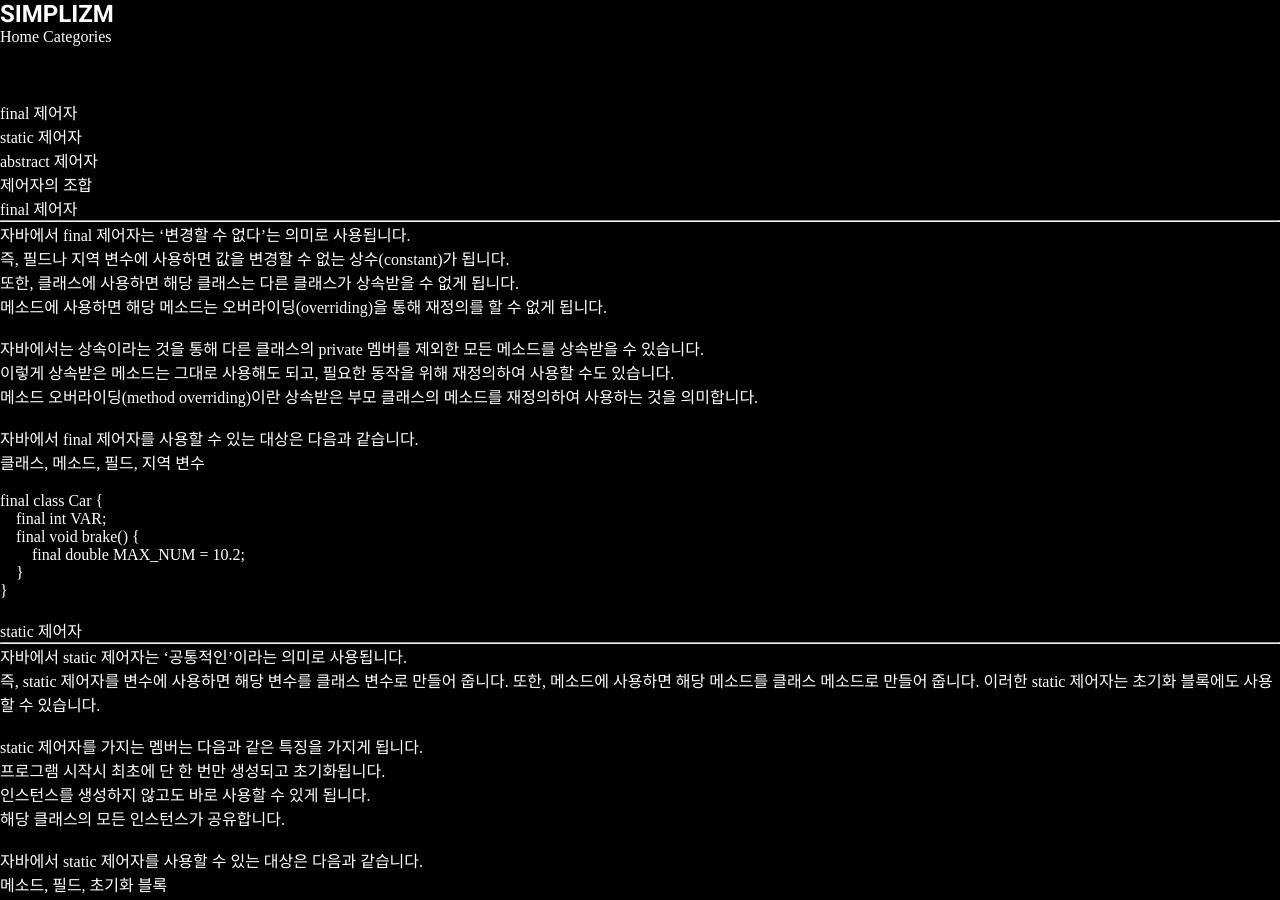
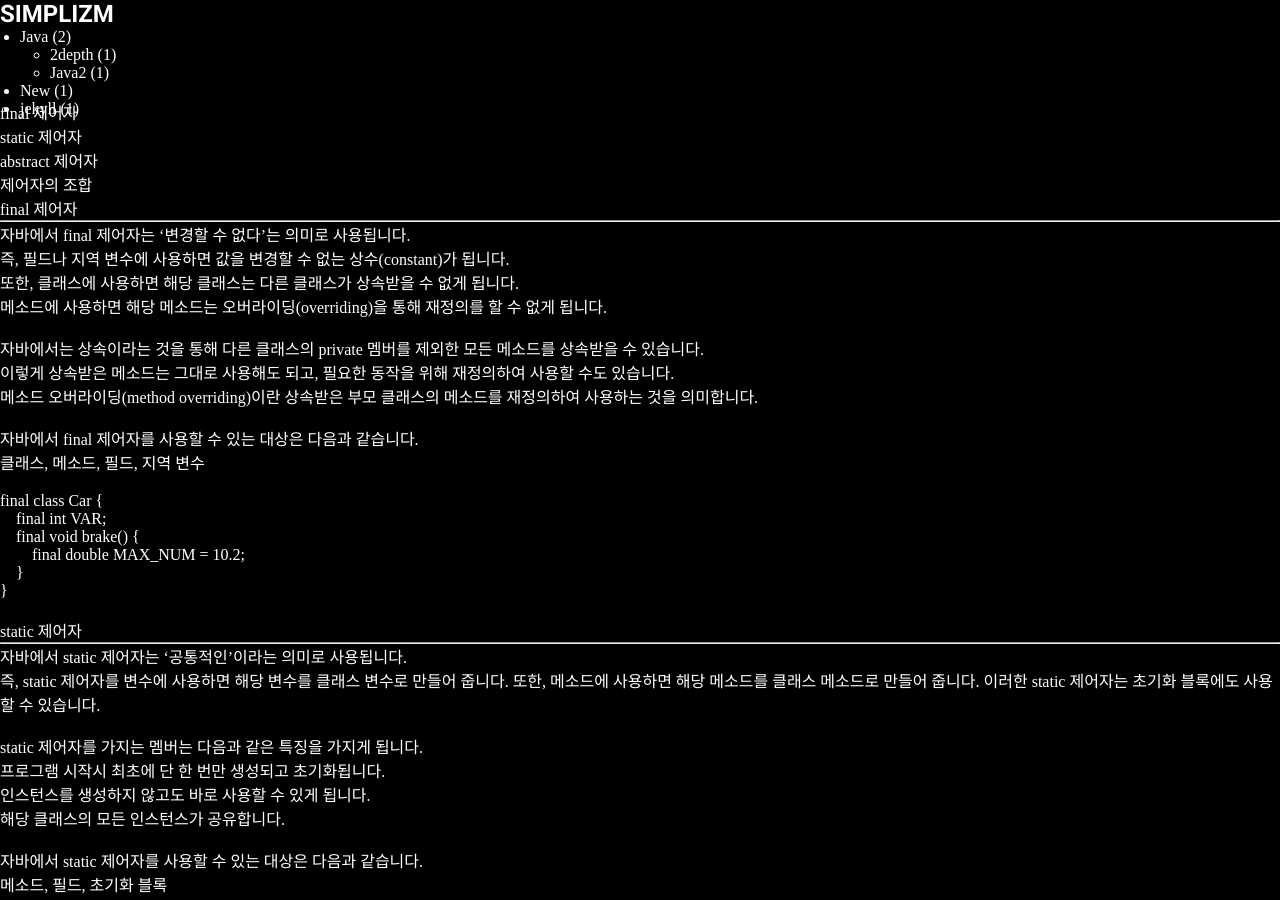
Before and after one commit to shinyj1991/shinyj1991.github.io, a Jekyll site: the page built from _posts/2021-01-27-3.md, in a window 1280 px wide and 900 px high. Built offline with Jekyll 4.4.1, drawn with Linux system fonts in a browser that asks for light colours; the table of contents is made by our own code.

Commit message:
make gnb

```diff
--- a/_layouts/default.html
+++ b/_layouts/default.html
@@ -15,8 +15,58 @@ layout: compress
       <header id="header">
         <h1 class="logo"><a href="/">{{ site.title }}</a></h1>
         <nav class="gnb">
-          <a href="/">Home</a>
-          <a href="/categories/">Categories</a>
+          <ul style="padding-left: 20px;">
+            {% assign sort_categories = site.categories | sort %}
+
+            {% for category in sort_categories %}
+
+              {% assign category_name = category | first %}
+              {% assign posts_of_category = category | last %}
+              {% assign first_post = posts_of_category | first %}
+
+              {% if category_name == first_post.categories[0] %}
+
+                {% assign sub_categories = "" | split: "" %}
+
+                {% for post in posts_of_category %}
+                  {% assign second_category = post.categories[1] %}
+                  {% if second_category %}
+                    {% unless sub_categories contains second_category %}
+                      {% assign sub_categories = sub_categories | push: second_category %}
+                    {% endunless %}
+                  {% endif %}
+                {% endfor %}
+
+                {% assign sub_categories = sub_categories | sort %}
+                {% assign sub_categories_size = sub_categories | size %}
+
+                <li><a href="/categories/{{ category_name | slugify | url_encode }}">{{ category | first }}
+                  <!-- content count -->
+                  {% assign top_posts_size = site.categories[category_name] | size %}
+                  <span class="text-muted small font-weight-light">({{ top_posts_size }})</span>
+                </a>
+
+
+                  <!-- Sub-categories -->
+                  {% if sub_categories_size > 0 %}
+                  <div style="padding-left: 30px;">
+                    <ul class="list-group">
+                      {% for sub_category in sub_categories %}
+                      <li class="list-group-item">
+                        <a href="/categories/{{ sub_category | slugify | url_encode }}/"
+                          class="ml-1 mr-2">{{ sub_category }}</a>
+                        {% assign posts_size = site.categories[sub_category] | size %}
+                        <span class="text-muted small font-weight-light">({{ posts_size }})</span>
+                      </li>
+                      {% endfor %}
+                    </ul>
+                  </div>
+                  {% endif %}
+                </li>
+              {% endif %}
+
+            {% endfor %}
+          </ul>
         </nav>
       </header>
 
--- a/_posts/2021-01-27-3.md
+++ b/_posts/2021-01-27-3.md
@@ -3,7 +3,7 @@ layout: post
 title: JAVA - test
 author: Yongjun Shin
 date: 2021-01-25 22:06:19 +0800
-categories: [Java]
+categories: [Java, Java2]
 toc: true
 ---
 
```
